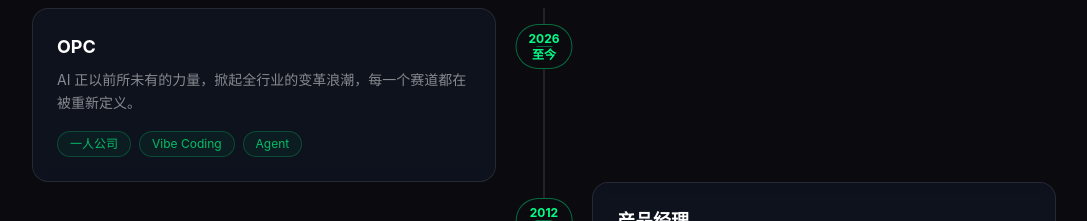
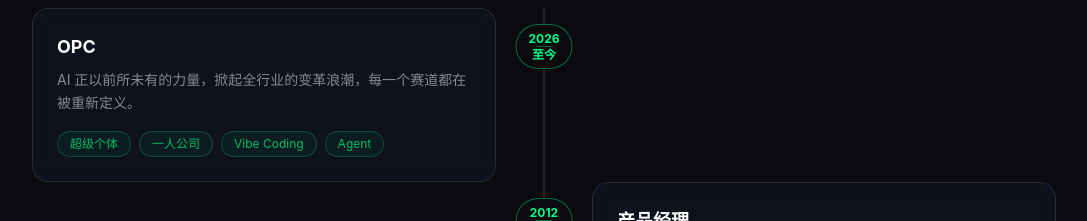
Before and after one commit to richiecnant/mysite, a React (Vite) app: page / in a window 1280 px wide. Shown: the part 1020-1241 px from the top of the page, without its empty margins (96-1183 px from the left). Built offline with nearby package versions, Linux system fonts and the light colour scheme.

Commit message:
feat: 在OPC职业经历标签中添加超级个体

```diff
--- a/src/components/Experience.jsx
+++ b/src/components/Experience.jsx
@@ -30,7 +30,7 @@ const experiences = [
     year: '2026至今',
     title: 'OPC',
     desc: 'AI 正以前所未有的力量，掀起全行业的变革浪潮，每一个赛道都在被重新定义。',
-    tags: ['一人公司', 'Vibe Coding', 'Agent'],
+    tags: ['超级个体', '一人公司', 'Vibe Coding', 'Agent'],
   },
   {
     year: '2012-2025',
```
